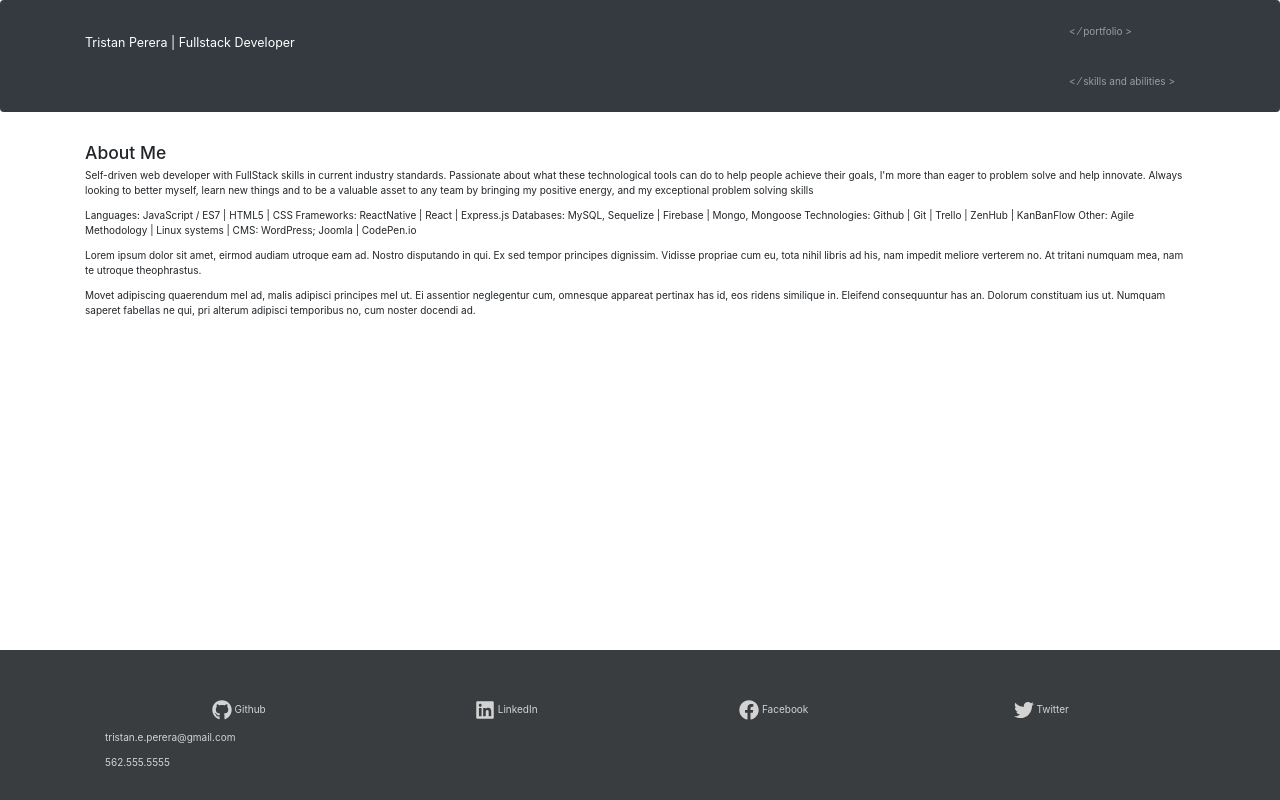
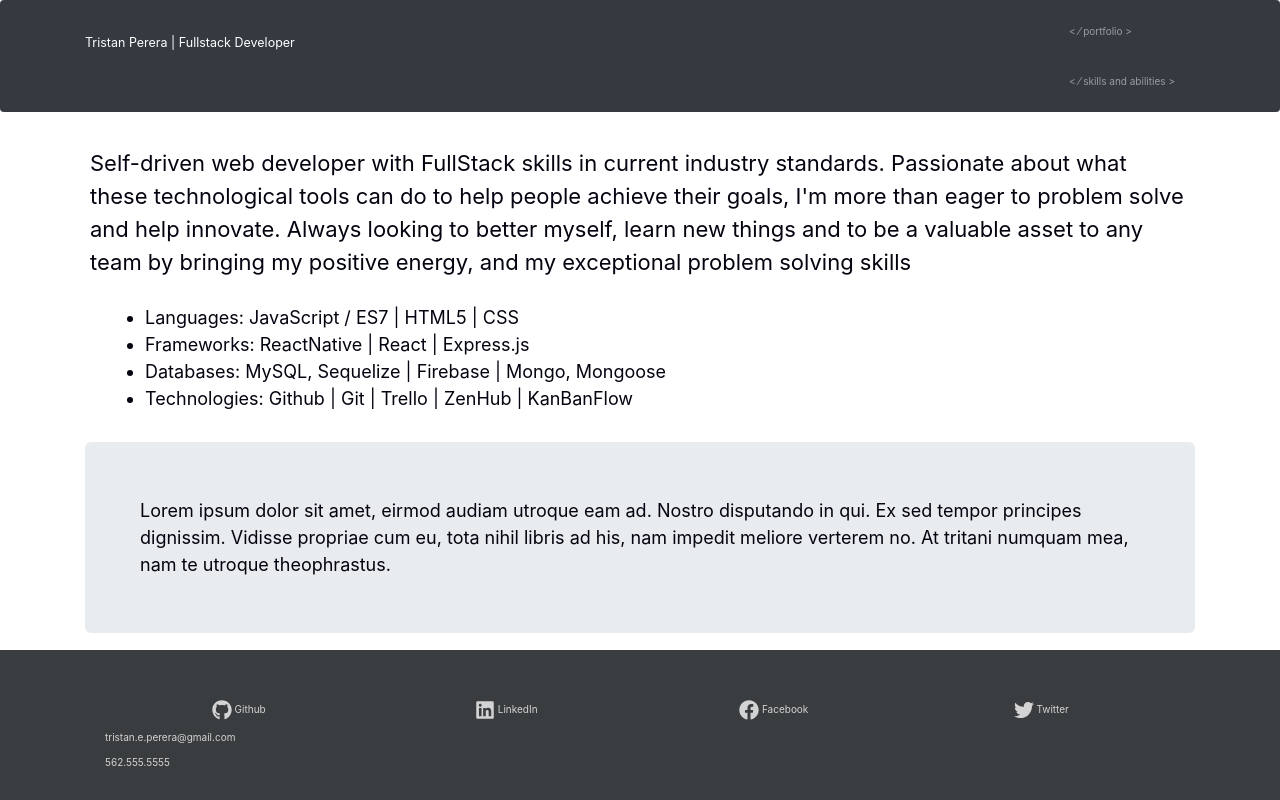
Before and after one commit to trizmo/profile-react, a React (Create React App) app: page / in a window 1280 px wide. Built offline with nearby package versions, Linux system fonts and the light colour scheme.

Commit message:
setting default styling

```diff
--- a/src/components/AboutMe.js
+++ b/src/components/AboutMe.js
@@ -4,34 +4,50 @@ export default class AboutMe extends Component {
   render() {
     return (
 <div>
-    <h3>
-      About Me
-    </h3>
-      <p>
+
+      <div style={styles.mainSection}>
       Self-driven web developer with FullStack skills in current industry standards. Passionate about what these technological tools can do to help people achieve their goals, I'm more than eager to problem solve and help innovate. Always looking to better myself, learn new things and to be a valuable asset to any team by bringing my positive energy, and my exceptional problem solving skills
-      </p>
+      </div>
 
-      <p>
+      <div style={styles.standard}>
+        <ul>
+          <li>Languages: JavaScript / ES7 | HTML5 | CSS</li>
+          <li>Frameworks: ReactNative | React | Express.js</li>
+          <li>Databases: MySQL, Sequelize | Firebase | Mongo, Mongoose</li>
+          <li>Technologies: Github | Git | Trello | ZenHub | KanBanFlow</li>
+        </ul>
+      </div>
 
-        Languages: JavaScript / ES7 | HTML5 | CSS
-        Frameworks: ReactNative | React | Express.js
-        Databases: MySQL, Sequelize | Firebase | Mongo, Mongoose
-        Technologies: Github | Git | Trello | ZenHub | KanBanFlow
+        <div className="jumbotron" style={styles.jumbo}>
+        Lorem ipsum dolor sit amet, eirmod audiam utroque eam ad. Nostro disputando in qui. Ex sed tempor principes dignissim. Vidisse propriae cum eu, tota nihil libris ad his, nam impedit meliore verterem no. At tritani numquam mea, nam te utroque theophrastus.
+        </div>
 
-        Other: Agile Methodology | Linux systems | CMS: WordPress; Joomla | CodePen.io
-      </p>
-
-        <p>
-        Lorem ipsum dolor sit amet, eirmod audiam utroque eam ad. Nostro disputando in qui. Ex sed tempor principes dignissim. Vidisse propriae cum eu, tota nihil libris ad his, nam impedit meliore verterem no. At tritani numquam mea, nam te utroque theophrastus.
-        </p>
-
-        <p>
+        <div style={styles.standard}>
 
         Movet adipiscing quaerendum mel ad, malis adipisci principes mel ut. Ei assentior neglegentur cum, omnesque appareat pertinax has id, eos ridens similique in. Eleifend consequuntur has an. Dolorum constituam ius ut. Numquam saperet fabellas ne qui, pri alterum adipisci temporibus no, cum noster docendi ad.
 
-        </p>
+        </div>
 </div>
 
     )
   }
 }
+
+const styles = {
+  mainSection: {
+    color: "#04030F",
+    padding: 5,
+    fontSize: 22
+  },
+  standard: {
+    color: "#04030F",
+    padding: 5,
+    fontSize: 18,
+    margin: 15
+  },
+  jumbo:{
+    color: "#04030F",
+    padding: 55,
+    fontSize: 18
+  }
+}
```
